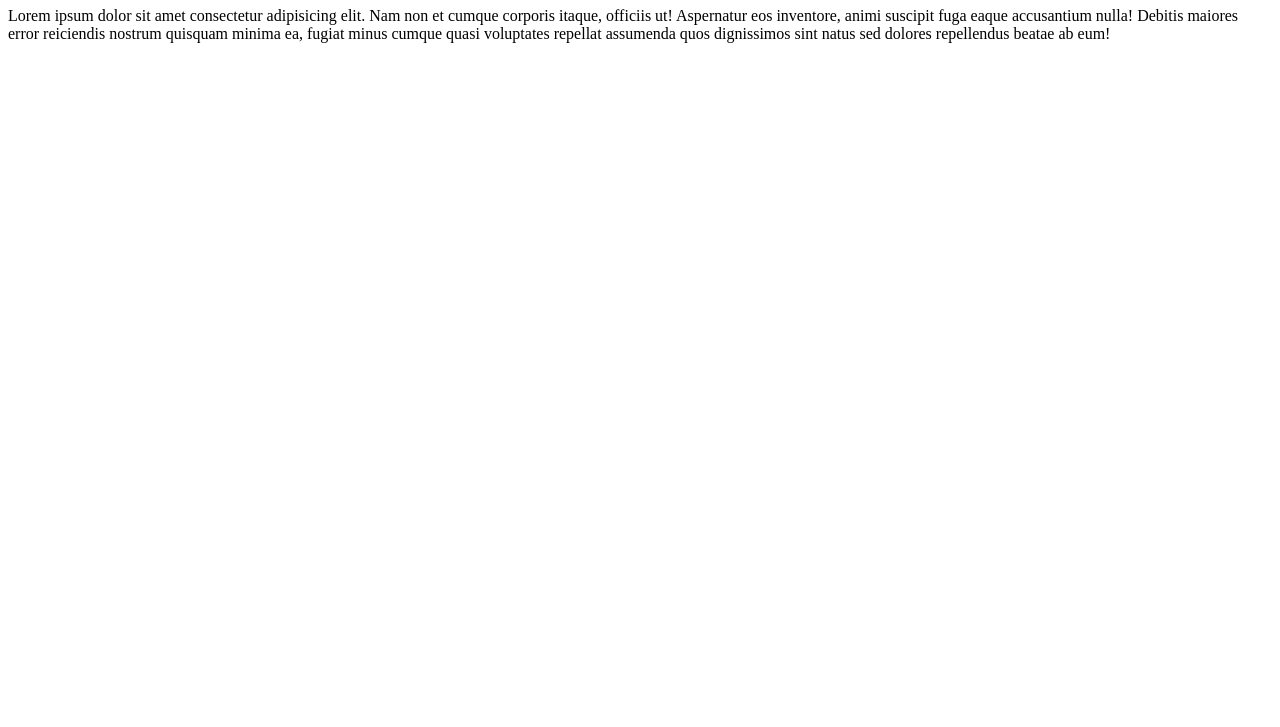
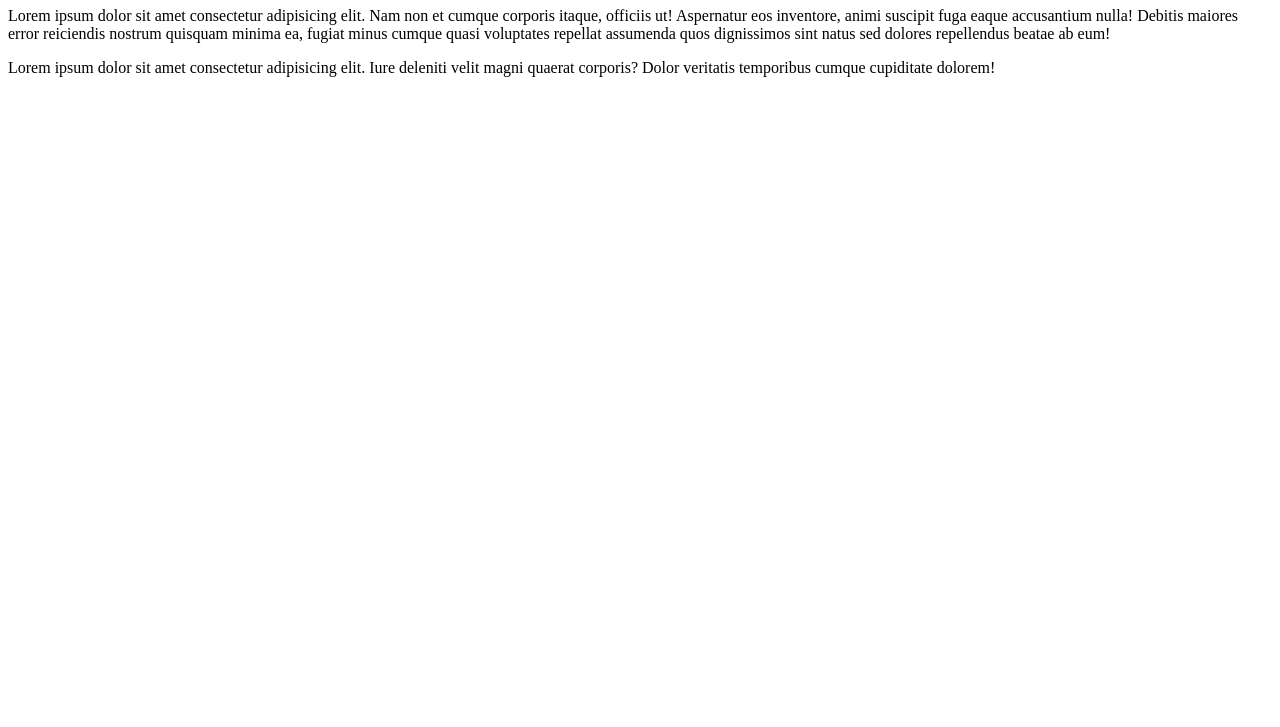
Before and after one commit to avijit6969/practice, a plain HTML site: page index.html in a window 1280 px wide. Shown: the part 73-800 px from the top of the page. Drawn offline with Linux system fonts and the light colour scheme.

Commit message:
add para

```diff
--- a/index.html
+++ b/index.html
@@ -8,5 +8,6 @@
 <body>
     <h1>practice</h1>
     <p>Lorem ipsum dolor sit amet consectetur adipisicing elit. Nam non et cumque corporis itaque, officiis ut! Aspernatur eos inventore, animi suscipit fuga eaque accusantium nulla! Debitis maiores error reiciendis nostrum quisquam minima ea, fugiat minus cumque quasi voluptates repellat assumenda quos dignissimos sint natus sed dolores repellendus beatae ab eum!</p>
+    <p>Lorem ipsum dolor sit amet consectetur adipisicing elit. Iure deleniti velit magni quaerat corporis? Dolor veritatis temporibus cumque cupiditate dolorem!</p>
 </body>
 </html>
```
